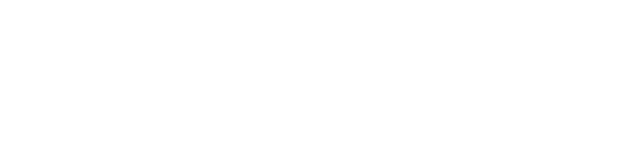
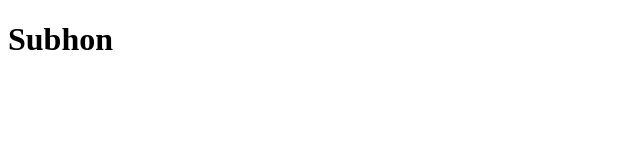
Before and after one commit to tulkin07/test, a plain HTML site: page index.html in a window 1280 px wide. Shown: the whole page, without its empty margins (0-640 px from the left). Drawn offline with Linux system fonts and the light colour scheme.

Commit message:
subhondan

```diff
--- a/index.html
+++ b/index.html
@@ -7,6 +7,6 @@
     <title>Document</title>
 </head>
 <body>
-
+   <h1>Subhon</h1>
 </body>
 </html>
```
